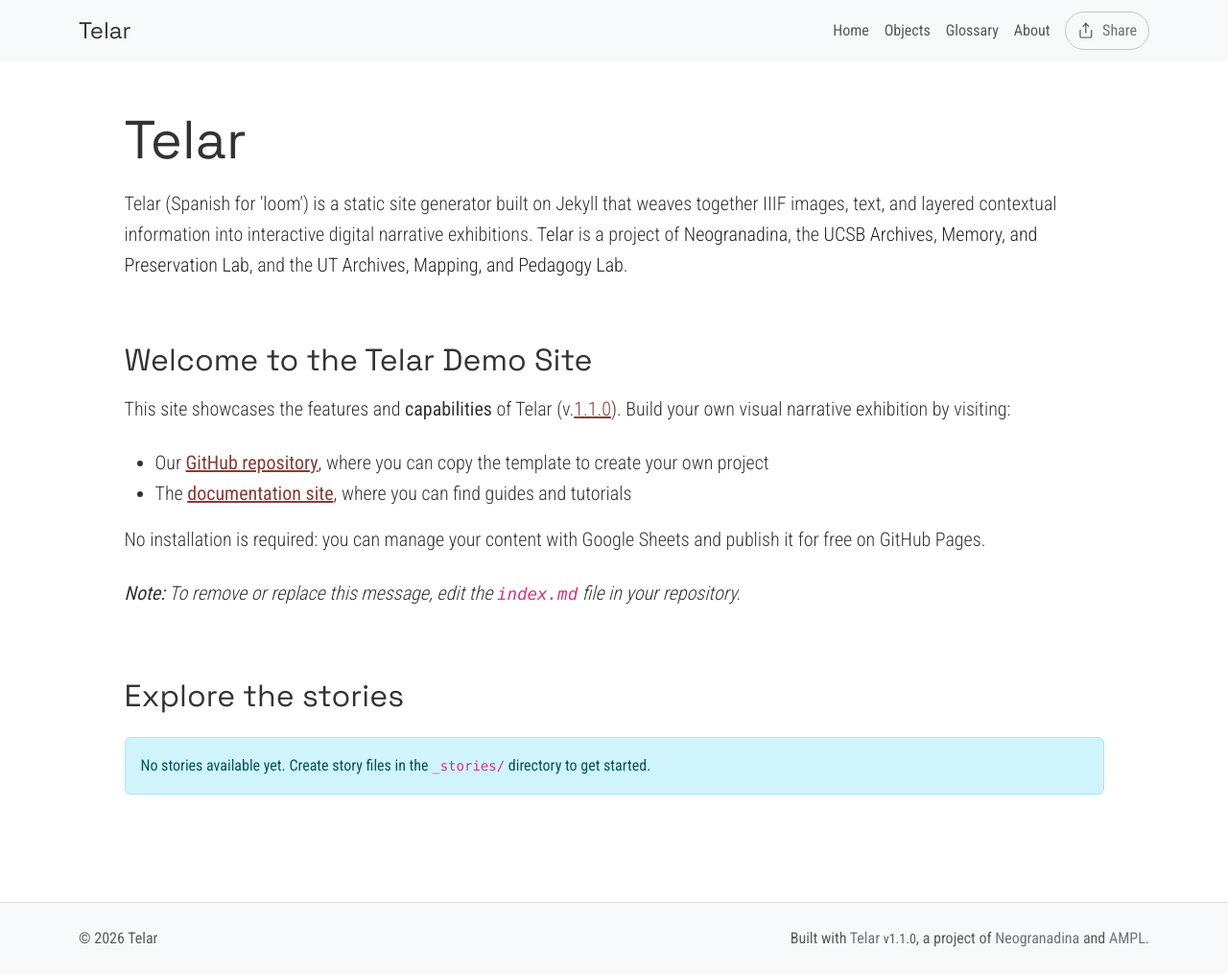
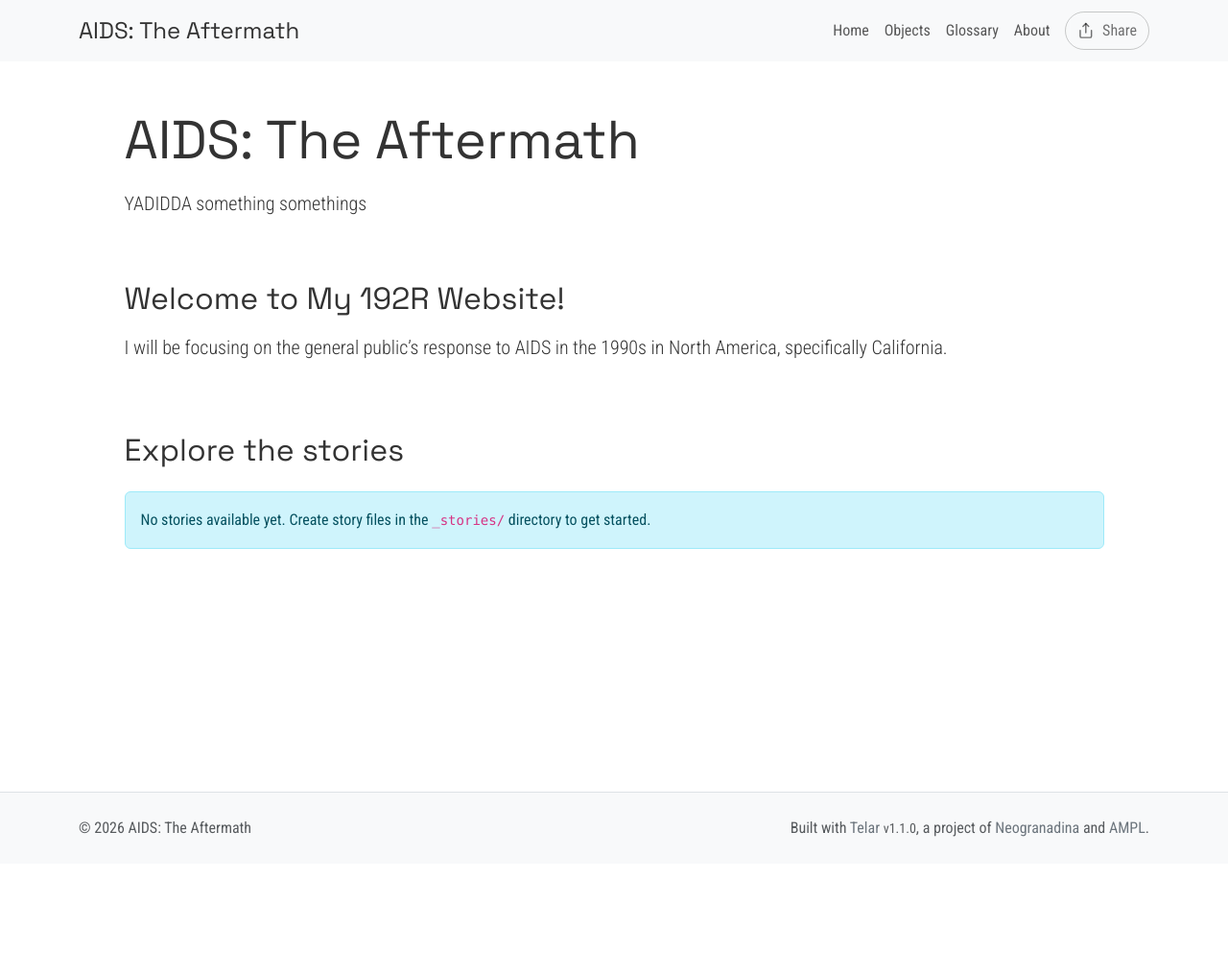
Before and after one commit to kreyes-avalos-cmd/192r, a Jekyll site: the page built from index.md, in a window 1280 px wide. Shown: the whole page at 96% size. Built offline with Jekyll 4.4.1, drawn with Linux system fonts in a browser that asks for light colours; after the commit the page ends 900 px from its top, so only the background shows below that.

Commit message:
Add 1 object, update site settings, update homepage
+ Object: Greater Los Angeles

Published via Telar Compositor

```diff
--- a/_config.yml
+++ b/_config.yml
@@ -2,8 +2,8 @@
 # https://telar.org
 
 # Site Settings
-title: "Telar"
-description: "Telar (Spanish for 'loom') is a static site generator built on Jekyll that weaves together IIIF images, text, and layered contextual information into interactive digital narrative exhibitions. <a href='https://github.com/UCSB-AMPLab/telar'>Telar</a> is a project of <a href='https://neogranadina.org'>Neogranadina</a>, the <a href='https://ampl.clair.ucsb.edu/'>UCSB Archives, Memory, and Preservation Lab</a>, and the <a href='https://liberalarts.utexas.edu/history/'>UT Archives, Mapping, and Pedagogy Lab</a>."
+title: "AIDS: The Aftermath"
+description: "YADIDDA something somethings "
 url: "https://kreyes-avalos-cmd.github.io"
 baseurl: "/192r"
 author: ""
@@ -158,3 +158,4 @@
   # (Backward compatible: hide_collections also supported)
   skip_collections: false
 story_key: test
+story_key: test
--- a/index.md
+++ b/index.md
@@ -6,12 +6,5 @@
 objects_intro: "Browse {count} objects featured in the stories."
 ---
 
-## Welcome to the Telar Demo Site
-This site showcases the features and **capabilities** of Telar (v.[{{ site.telar.version }}](https://github.com/UCSB-AMPLab/telar/releases/tag/v{{ site.telar.version }})). Build your own visual narrative exhibition by visiting:
-
-- Our **[GitHub repository](https://github.com/UCSB-AMPLab/telar)**, where you can copy the template to create your own project
-- The **[documentation site](https://telar.org/docs)**, where you can find guides and tutorials
-
-No installation is required: you can manage your content with Google Sheets and publish it for free on GitHub Pages.
-
-***Note:** To remove or replace this message, edit the `index.md` file in your repository.*
+## Welcome to My 192R Website!
+I will be focusing on the general public's response to AIDS in the 1990s in North America, specifically California.
--- a/telar-content/spreadsheets/objects.csv
+++ b/telar-content/spreadsheets/objects.csv
@@ -3,5 +3,5 @@
 # Make it lower-case and avoid spaces. If you are referring to a local object please ensure the object_id matches the name of the file exactly (with or without the file extension – it doesn't matter).,# Please provide a title — this is required.,"# Describe what the image shows for screen readers. Mention the subject and key details. Avoid ""Image of..."" — describe the content directly. If empty, the title is used.","# Mark ""yes"" to feature on homepage",# The person or organization that created the original object.,"# A brief description of the object, shown on the objects page of your published site.",# Here you can include a IIIF manifest and Telar will do the rest of the work for you.,"# The historical period this object belongs to (e.g. ""Colonial period"", ""19th century"").",# In YYYY format — for filtering and sorting chronologically.,"# The medium or genre of the object (e.g. ""Map"", ""Photograph"", ""Engraving"").",# Comma-separated terms for gallery filtering,"# This will be overlaid over the viewer, unless you specify otherwise in _config.yml.","# Attribution line shown on the published site (e.g. ""Courtesy of UCSB Library"").","# Telar generates thumbnails automatically, but you can override this by specifying an image file in this column."
 "# Escríbelo en minúsculas y sin espacios. Si hace referencia a un objeto local, asegúrate de que el object_id coincida exactamente con el nombre del archivo (con o sin extensión; no importa).",# Incluye un título: este campo es obligatorio.,"# Describe lo que muestra la imagen para lectores de pantalla. Menciona el sujeto y los detalles clave. Evita ""Imagen de..."" — describe el contenido directamente. Si se deja vacío, se usa el título.","# Marca ""sí"" para destacar en la página de inicio",# La persona u organización que creó el objeto original.,"# Una breve descripción del objeto, que se muestra en la página de objetos de tu sitio publicado.",# Aquí puedes incluir un manifiesto IIIF y Telar se encargará del resto del trabajo.,"# El período histórico al que pertenece este objeto (por ejemplo, ""Período colonial"", ""Siglo XIX"").",# En formato AAAA — para filtrar y ordenar cronológicamente.,"# El medio o género del objeto (por ejemplo, ""Mapa"", ""Fotografía"", ""Grabado"").",# Términos separados por comas para filtrado de galería,"# Esto se mostrará encima del visor, a menos que indiques lo contrario en _config.yml.","# Línea de atribución que se muestra en el sitio publicado (por ejemplo, ""Cortesía de la Biblioteca de UCSB"").","# Telar genera miniaturas automáticamente, pero puedes anular este comportamiento especificando un archivo de imagen en esta columna."
 telar-placeholder,Telar placeholder,,Adelaida Ávila,,,,2026,,,,,,Telar placeholder
-11932002,Map of LA with Commentary,,"Lamb, Tom",,,20th,1990,,,,,,Map of LA with Commentary
+11932002,Map of LA with Commentary,,"Lamb, Tom",,,20th,1990,Map,,,,,Map of LA with Commentary
 greater-los-angeles,Greater Los Angeles,,"Lamb, Tom",,https://www.davidrumsey.com/luna/servlet/iiif/m/RUMSEY~8~1~353920~90120879/manifest,,,,,,David Rumsey Historical Map Collection,"https://www.davidrumsey.com/luna/servlet/iiif/RUMSEY~8~1~353920~90120879/full/!96,96/0/default.jpg",Greater Los Angeles
--- a/telar-content/spreadsheets/project.csv
+++ b/telar-content/spreadsheets/project.csv
@@ -1,4 +1,4 @@
 order,story_id,title,subtitle,byline,private
 orden,id_historia,titulo,subtitulo,firma,privada
-1,blank_template,replace me with your title,,,
+1,blank_template,A Guide to LA,where the rich and famous are born,k.,
 2,plantilla_en_blanco,reemplázame con tu título,,,
```
Also changed, not shown: telar-content/spreadsheets/blank_template.csv (+6 -3 lines).
